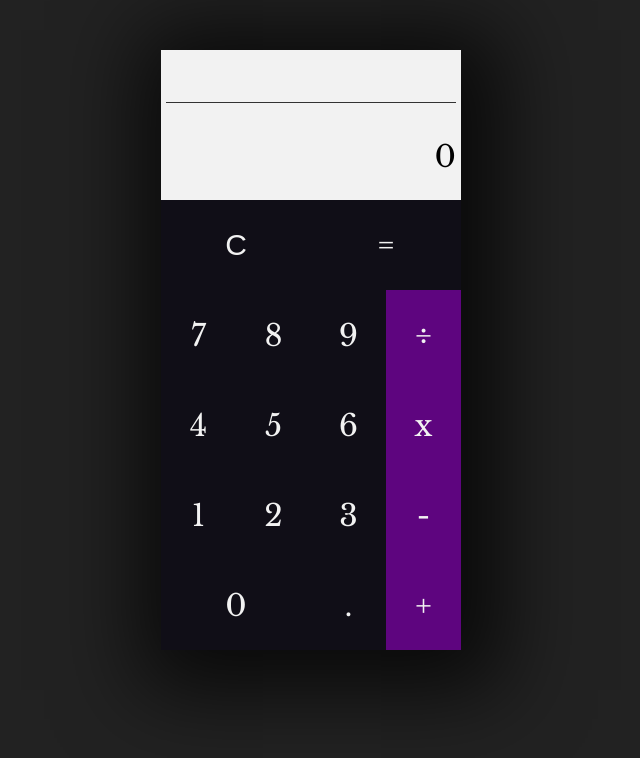
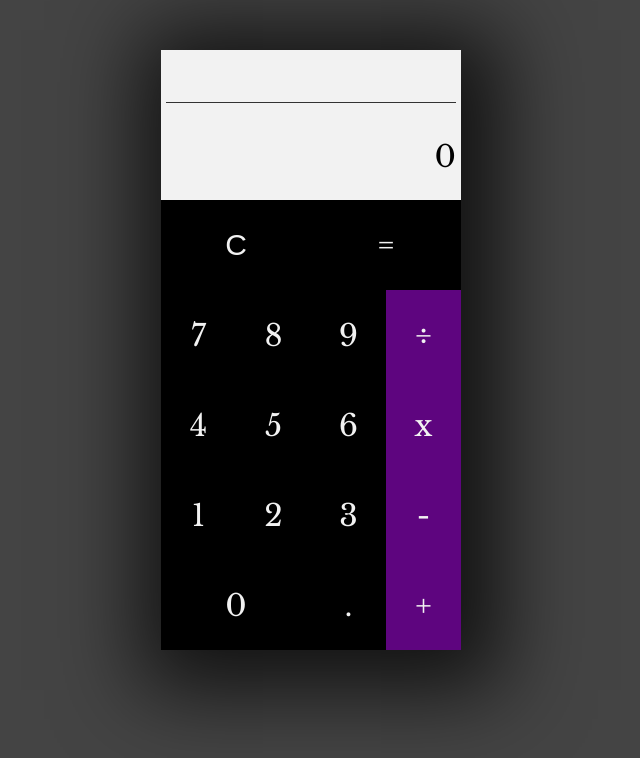
Before and after one commit to amitaysoffer/calculator-app, a plain HTML site: page index.html in a window 1280 px wide. Shown: the whole page, without its empty margins (329-969 px from the left). Drawn offline with nearby package versions, Linux system fonts and the light colour scheme.

Commit message:
minor design changes

```diff
--- a/style.css
+++ b/style.css
@@ -10,7 +10,7 @@ html, body {
   font-family: 'Libre Baskerville', serif;
   line-height: 1.5;
   font-size: 30px;
-  background: #222;
+  background: #444;
 }
 
 #grid-container {
@@ -53,7 +53,7 @@ html, body {
 
 /* Main */
 #main-container {
-  background: #100e17;
+  background: #000;
   color: #f2f2f2;
   display: grid;
   grid-template-columns: 1fr 1fr 1fr 1fr;
@@ -76,6 +76,7 @@ html, body {
 
 #main-container #clear-btn:hover {
   background: red;
+  border-radius: 10px;
 }
 
 #main-container #equal {
@@ -86,7 +87,7 @@ html, body {
   cursor: pointer;
   font-size: 30px;
   grid-column: 1 / 3;
-  background: #100e17;
+  background: #000;
   color: #f2f2f2;
   border: none;
   outline: none;
```
Also changed, not shown: README.md.
